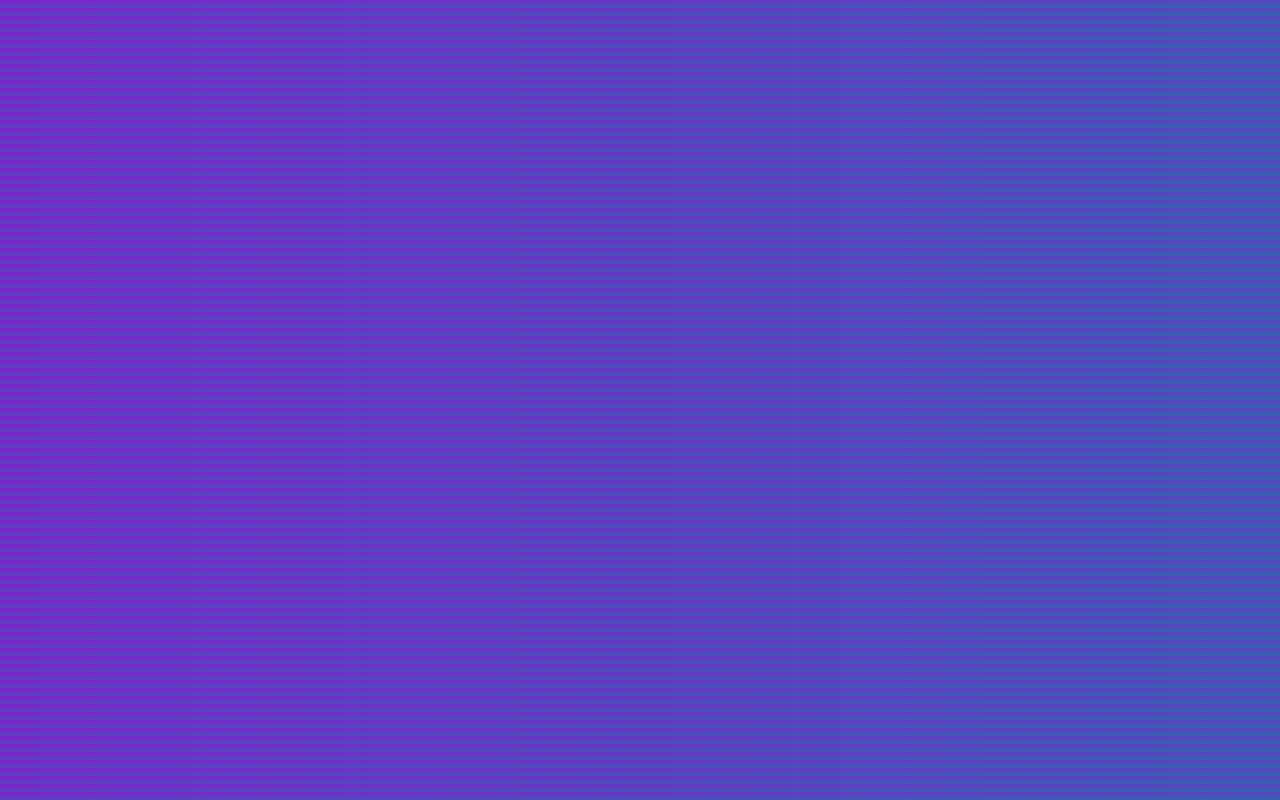
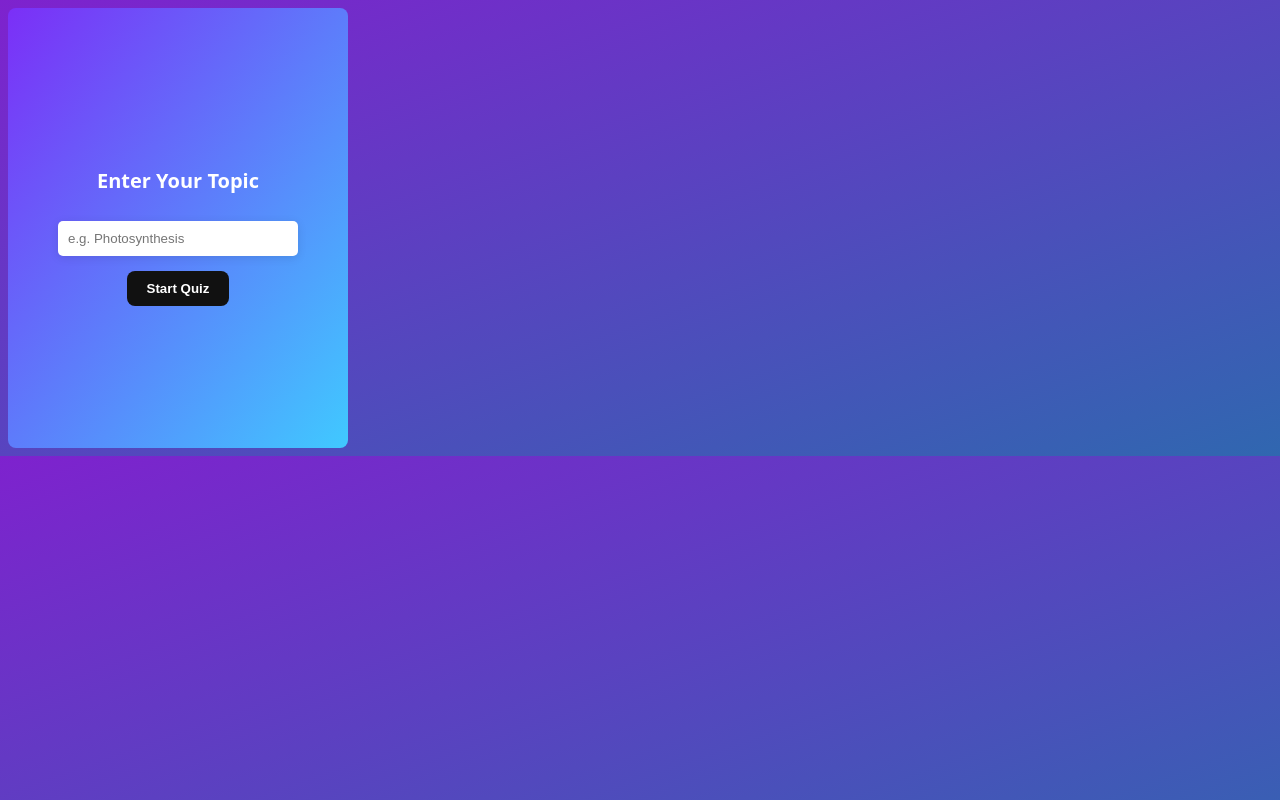
Before and after one commit to EricLam404/hunter-hacks, a React (Vite) app in the folder extension/: page /#/topic in a window 1280 px wide. Before the commit this address had no page. Built offline with nearby package versions, Linux system fonts and the light colour scheme.

Commit message:
added a new topic page, linking quiz input, workingon the screenshoting

```diff
--- a/extension/package.json
+++ b/extension/package.json
@@ -19,6 +19,7 @@
   "devDependencies": {
     "@eslint/js": "^9.22.0",
     "@types/chrome": "^0.0.318",
+    "@types/node": "^22.15.3",
     "@types/react": "^19.0.10",
     "@types/react-dom": "^19.0.4",
     "@vitejs/plugin-react-swc": "^3.8.0",
--- a/extension/src/App.css
+++ b/extension/src/App.css
@@ -136,3 +136,50 @@
 .footer button:active {
   transform: scale(1.1);
 }
+
+
+
+/* === Topic Page Styling === */
+.topic-container {
+  width: 300px;
+  height: 400px;
+  background: linear-gradient(to bottom right, #7b2ff7, #40c9ff);
+  border-radius: 8px;
+  padding: 20px;
+  color: white;
+  display: flex;
+  flex-direction: column;
+  justify-content: center;
+  align-items: center;
+}
+
+.topic-container h2 {
+  font-size: 20px;
+  margin-bottom: 12px;
+  font-weight: bold;
+  color: #fff;
+}
+
+.topic-input {
+  width: 220px;
+  padding: 10px;
+  border-radius: 5px;
+  border: none;
+  margin: 15px 0;
+  box-shadow: 0 2px 10px rgba(0, 0, 0, 0.1);
+}
+
+.topic-button {
+  background-color: #111;
+  color: white;
+  padding: 10px 20px;
+  border-radius: 8px;
+  cursor: pointer;
+  border: none;
+  font-weight: bold;
+  transition: transform 0.2s ease;
+}
+
+.topic-button:hover {
+  transform: scale(1.05);
+}
--- a/extension/src/App.tsx
+++ b/extension/src/App.tsx
@@ -2,6 +2,7 @@ import './App.css';
 import { HashRouter as Router, Routes, Route } from 'react-router-dom';
 import QuizPage from './components/QuizPage';
 import LandingPage from './components/LandingPage';
+import TopicPage from "./components/TopicPage";
 
 
 function App() {
@@ -9,6 +10,7 @@ function App() {
     <Router>
       <Routes>
         <Route path="/" element={<LandingPage />} />
+        <Route path="/topic" element={<TopicPage />} />
         <Route path="/quiz" element={<QuizPage />} />
       </Routes>
     </Router>
--- a/extension/src/components/LandingPage.tsx
+++ b/extension/src/components/LandingPage.tsx
@@ -7,19 +7,27 @@ const LandingPage = () => {
   const [loading, setLoading] = useState(false);
   const navigate = useNavigate();
 
-
   const handleStart = async () => {
     try {
       setLoading(true);
       const url = await getActiveTabURL();
-      localStorage.setItem("original_url", url);     // saving the original URL to local storage then moves to quiz page
-      navigate("/quiz");
+
+      // Save in localStorage (optional), and send to background script
+      localStorage.setItem("original_url", url);
+      chrome.runtime.sendMessage({
+        action: "saveOriginalUrl",
+        url: url
+      }, () => {
+        console.log("✅ Sent original URL to background:", url);
+        navigate("/topic");
+      });
     } catch (err) {
       console.error("Failed to get URL:", err);
-    }finally {
-      setLoading(false); // Reset loading state
+    } finally {
+      setLoading(false);
     }
   };
+
 
   return (
     <div className="landing">
--- a/extension/src/components/QuizPage.tsx
+++ b/extension/src/components/QuizPage.tsx
@@ -66,18 +66,16 @@ const QuizPage = () => {
   }
   const fetchQuizFromAPI = async (topic: string) => {
     console.log("fetchQuizFromAPI was called");
-    if(topic != ""){
+
+    if (topic !== "") {
       try {
+        const url = localStorage.getItem("original_url") || "";
+        console.log("📦 Fetched original_url from storage:", url);
 
-         // Saving the topic to the server
-        console.log("Saving topic to server:", topic);
-        await fetch("http://localhost:3000/save-session", {
-        method: "POST",
-        headers: { "Content-Type": "application/json" },
-        body: JSON.stringify({ topic })
-        });
+        // ✅ Save the session (url + topic)
+        await saveSession(url, topic);
 
-        //Then generating the quiz
+        // ✅ Then generate the quiz
         console.log("Generating quiz for topic:", topic);
         const response = await fetch("http://localhost:3000/api/generate", {
           method: "POST",
@@ -86,7 +84,6 @@ const QuizPage = () => {
           },
           body: JSON.stringify({ topic })
         });
-
 
         if (!response.ok) {
           throw new Error("Failed to fetch quiz");
@@ -105,10 +102,11 @@ const QuizPage = () => {
       } catch (err) {
         console.error("Error fetching quiz:", err);
       }
-    }else{
-      alert("error enter a input");
+    } else {
+      alert("❌ Please enter a topic");
     }
   };
+
 
   const QuizPopup: React.FC<{ quiz: Quiz, onAnswer: (choice: string) => void }> = ({ quiz, onAnswer }) => {
     return (
@@ -144,6 +142,24 @@ const QuizPage = () => {
     const originalUrl = localStorage.getItem("original_url");
     console.log("Original URL from Landing Page:", originalUrl);
   }, []);
+
+  const saveSession = async (url: string, topic: string) => {
+    try {
+      const response = await fetch("http://localhost:3000/save-session", {
+        method: "POST",
+        headers: {
+          "Content-Type": "application/json"
+        },
+        body: JSON.stringify({ original_url: url, topic })
+      });
+
+      const data = await response.json();
+      console.log("✅ Session saved:", data);
+    } catch (error) {
+      console.error("❌ Error saving session:", error);
+    }
+  };
+
   return (
     <>
       {/* <div style={{ padding: '1rem', width: '250px' }}>
--- /dev/null
+++ b/extension/src/components/TopicPage.tsx
@@ -0,0 +1,34 @@
+import { useState } from "react";
+import { useNavigate } from "react-router-dom";
+
+const TopicPage = () => {
+  const [topic, setTopic] = useState("");
+  const navigate = useNavigate();
+
+  const handleSubmit = () => {
+    if (!topic.trim()) return;
+
+    chrome.runtime.sendMessage({ action: "saveTopic", topic }, () => {
+      console.log("✅ Topic sent to background:", topic);
+      navigate("/quiz");
+    });
+  };
+
+  return (
+    <div className="topic-container">
+      <h2>Enter Your Topic</h2>
+      <input
+        type="text"
+        value={topic}
+        onChange={(e) => setTopic(e.target.value)}
+        placeholder="e.g. Photosynthesis"
+        className="topic-input"
+      />
+      <button onClick={handleSubmit} className="topic-button">
+        Start Quiz
+      </button>
+    </div>
+  );
+};
+
+export default TopicPage;
--- a/extension/vite.config.ts
+++ b/extension/vite.config.ts
@@ -1,25 +1,27 @@
-import { defineConfig } from 'vite'
-import react from '@vitejs/plugin-react'
+import { defineConfig } from 'vite';
+import react from '@vitejs/plugin-react';
 import { viteStaticCopy } from 'vite-plugin-static-copy';
+import path from 'path';
 
 export default defineConfig({
   plugins: [
     react(),
     viteStaticCopy({
       targets: [
-        {
-          src: 'public/manifest.json',
-          dest: '.',
-        }
-      ],
-    }),
+        { src: 'public/manifest.json', dest: '.' }
+      ]
+    })
   ],
   build: {
     outDir: 'build',
     rollupOptions: {
       input: {
-        main: './index.html',
+        main: path.resolve(__dirname, 'index.html'),
+        background: path.resolve(__dirname, 'src/background.ts'), // ✅ tells Vite to compile it
+      },
+      output: {
+        entryFileNames: '[name].js', // ✅ makes sure output is named background.js, not hashed
       },
     },
-  },
+  }
 });
```
Also changed, not shown: extension/src/background.ts (+67 -12 lines), 1 other file (tests, documents, lock files or other folders).
